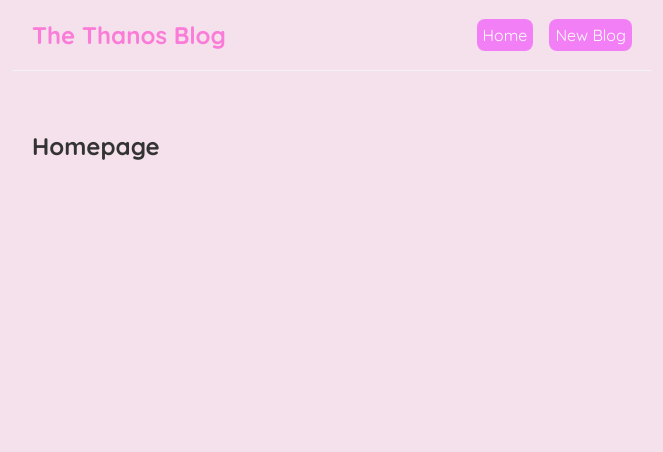
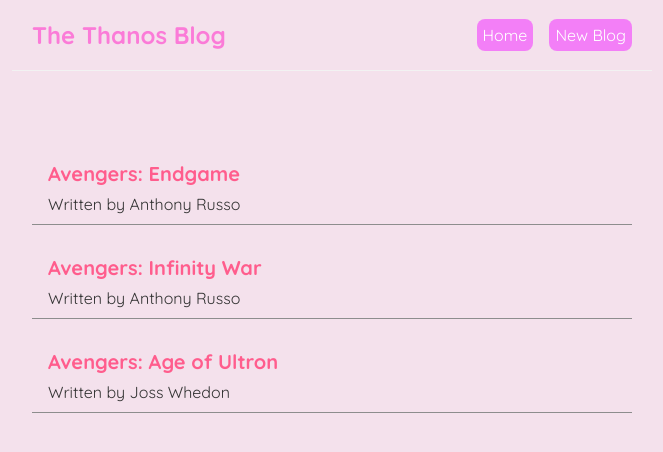
Before and after one commit to OZzzang/ThanosBlog, a React (Create React App) app: page / in a window 1280 px wide. Shown: the top 452 px of the page, without its empty margins (308-971 px from the left). Built offline with nearby package versions, Linux system fonts and the light colour scheme.

Commit message:
Added hook for changing blog state and 3 simple blogs with some styling

```diff
--- a/src/Home.js
+++ b/src/Home.js
@@ -1,7 +1,21 @@
+import { useState } from 'react';
+
 const Home = () => {
+    const [blogs, setBlogs] = useState([
+        { title: 'Avengers: Endgame', body: 'The final battle of the Infinity Saga.', author: 'Anthony Russo', id: 1 },
+        { title: 'Avengers: Infinity War', body: 'The ultimate threat to the universe.', author: 'Anthony Russo', id: 2 },
+        { title: 'Avengers: Age of Ultron', body: 'A new threat emerges from the past.', author: 'Joss Whedon', id: 3 }
+    ]);
+
     return (
         <div className="home">
-            <h2>Homepage</h2>
+            {blogs.map((blog) => (
+                <div className="blog-preview" key={blog.id}>
+                    <h2>{ blog.title }</h2>
+                    <p>Written by { blog.author }</p>
+                </div>
+
+            ))}
         </div>
     );
 }
--- a/src/index.css
+++ b/src/index.css
@@ -34,3 +34,18 @@
   margin: 40px auto;
   padding: 20px;
 }
+
+/* blog previews / list */
+.blog-preview {
+  padding: 10px 16px;
+  margin: 20px 0;
+  border-bottom: 1px solid #8d8d8d;
+}
+.blog-preview:hover {
+  box-shadow: 1px 3px 5px rgba(0,0,0,0.1);
+}
+.blog-preview h2 {
+  font-size: 20px;
+  color: #ff5d8d;
+  margin-bottom: 8px;
+}
```
